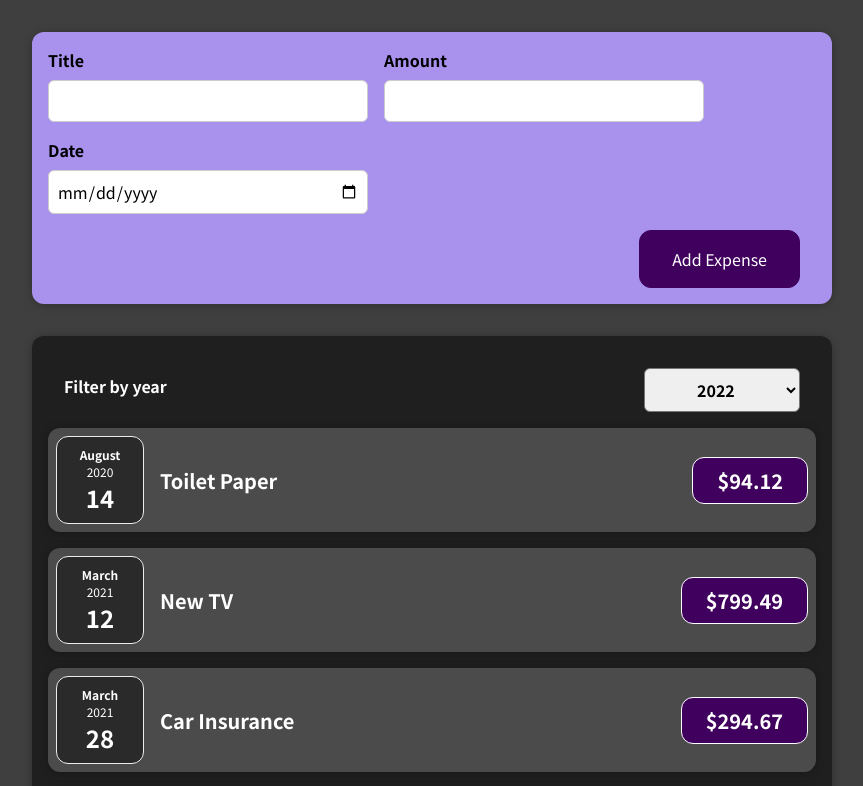
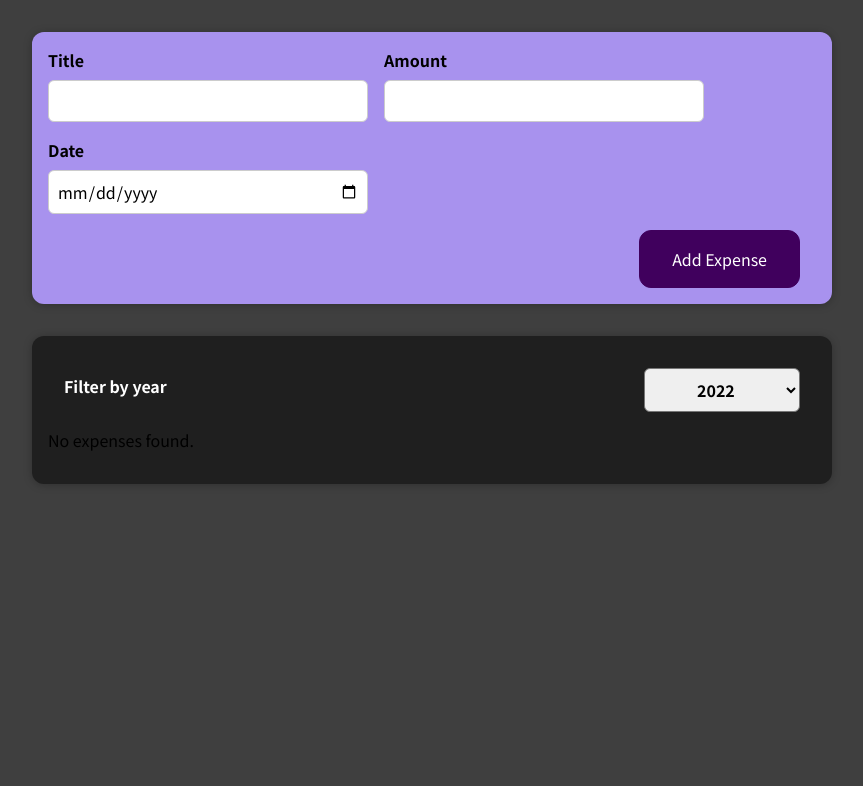
Before and after one commit to bekirbali/React-Practice, a React (Create React App) app: page / in a window 1280 px wide. Shown: the top 786 px of the page, without its empty margins (208-1071 px from the left). Built offline with nearby package versions, Linux system fonts and the light colour scheme.

Commit message:
expenses list

```diff
--- a/src/components/Expenses/Expenses.js
+++ b/src/components/Expenses/Expenses.js
@@ -10,6 +10,23 @@
     console.log(selectedYear);
     setFilteredYear(selectedYear);
   };
+
+  const filteredExpenses = props.items.filter((expense) => {
+    return expense.date.getFullYear().toString() === filteredYear;
+  });
+
+  let expensesContent = <p>No expenses found.</p>;
+  if (filteredExpenses.length > 0) {
+    expensesContent = filteredExpenses.map((expense) => (
+      <ExpenseItem
+        key={expense.id}
+        title={expense.title}
+        amount={expense.amount}
+        date={expense.date}
+      />
+    ));
+  }
+
   return (
     <div>
       <Card className="expenses">
@@ -17,13 +34,7 @@
           onChangeFilter={filterChangeHandler}
           selected={filteredYear}
         />
-        {props.items.map((expense) => (
-          <ExpenseItem
-            title={expense.title}
-            amount={expense.amount}
-            date={expense.date}
-          />
-        ))}
+        {expensesContent}
       </Card>
     </div>
   );
```
Also changed, not shown: src/components/Expenses/ExpensesList.css (added, +9 -0 lines), src/components/Expenses/ExpensesList.js (added).
